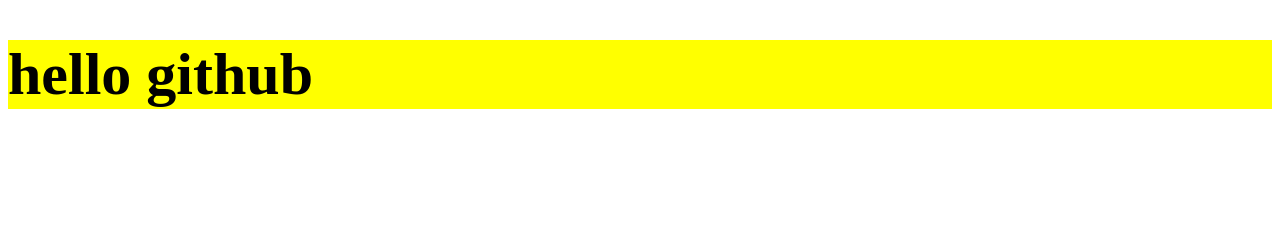
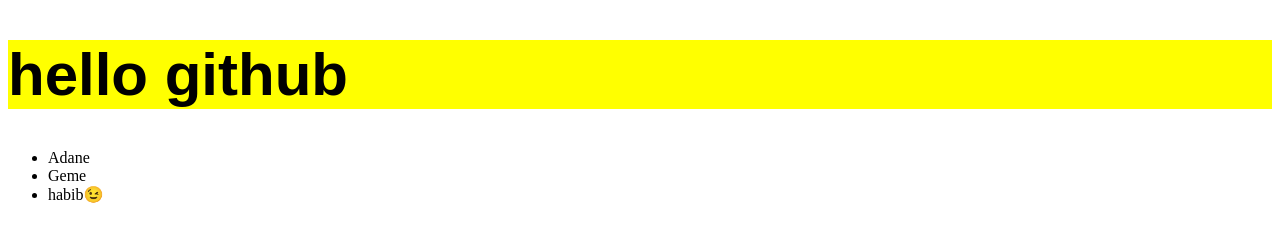
Before and after one commit to habibi-code/phase3-free-aceess, a plain HTML site: page index.htm in a window 1280 px wide. Drawn offline with Linux system fonts and the light colour scheme.

Commit message:
i added the html and css properties

```diff
--- a/index.htm
+++ b/index.htm
@@ -8,5 +8,16 @@
 </head>
 <body>
     <h1>hello github</h1>
+    <ul>
+    <li>
+Adane
+    </li>
+    <li>
+        Geme
+            </li>
+            <li>
+               habib😉
+                    </li>
+</ul>
 </body>
 </html>
--- a/style.css
+++ b/style.css
@@ -1,4 +1,5 @@
 h1{
     background-color: yellow;
     font-size: 60px;
+    font-family: sans-serif;
 }
```
